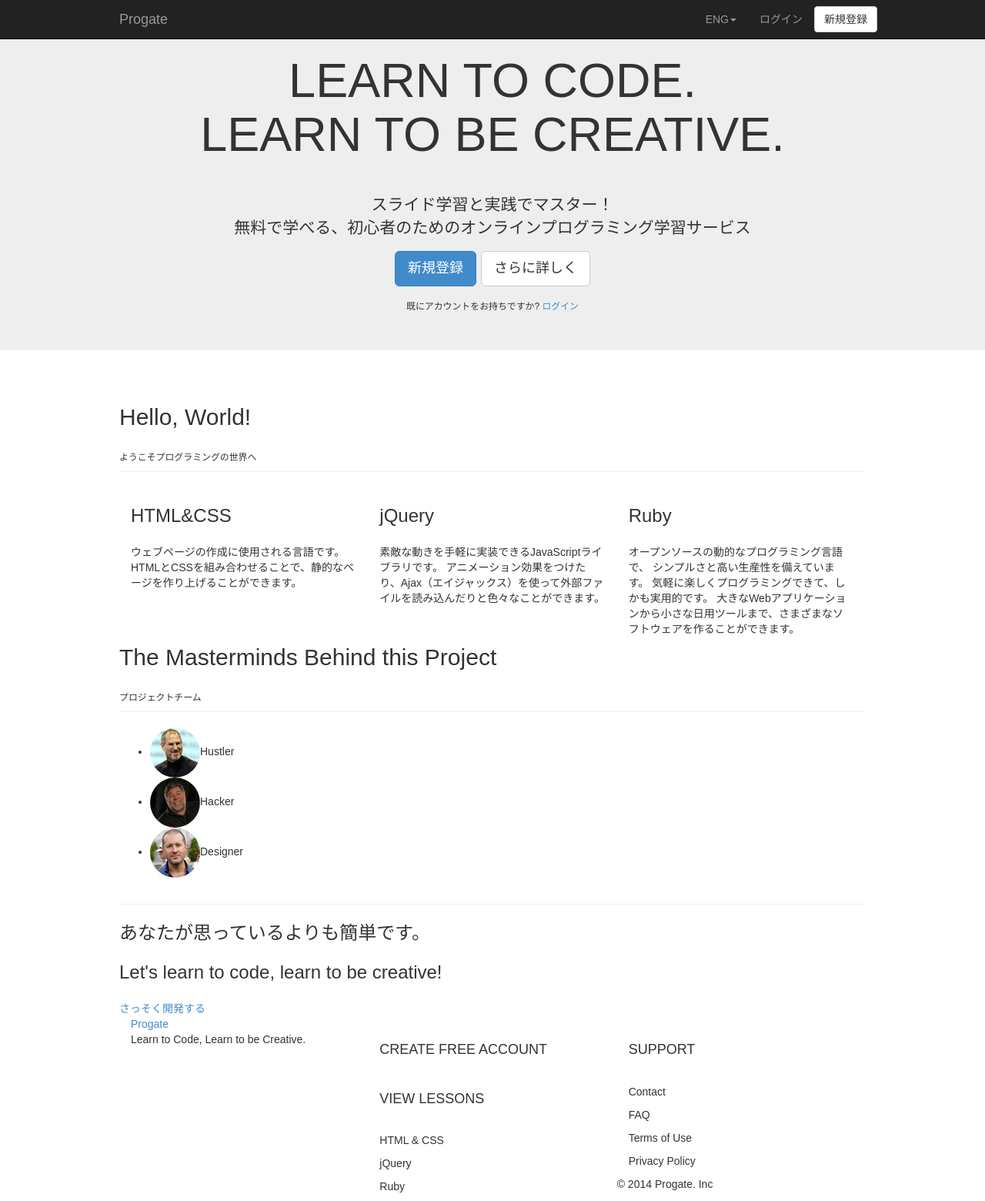
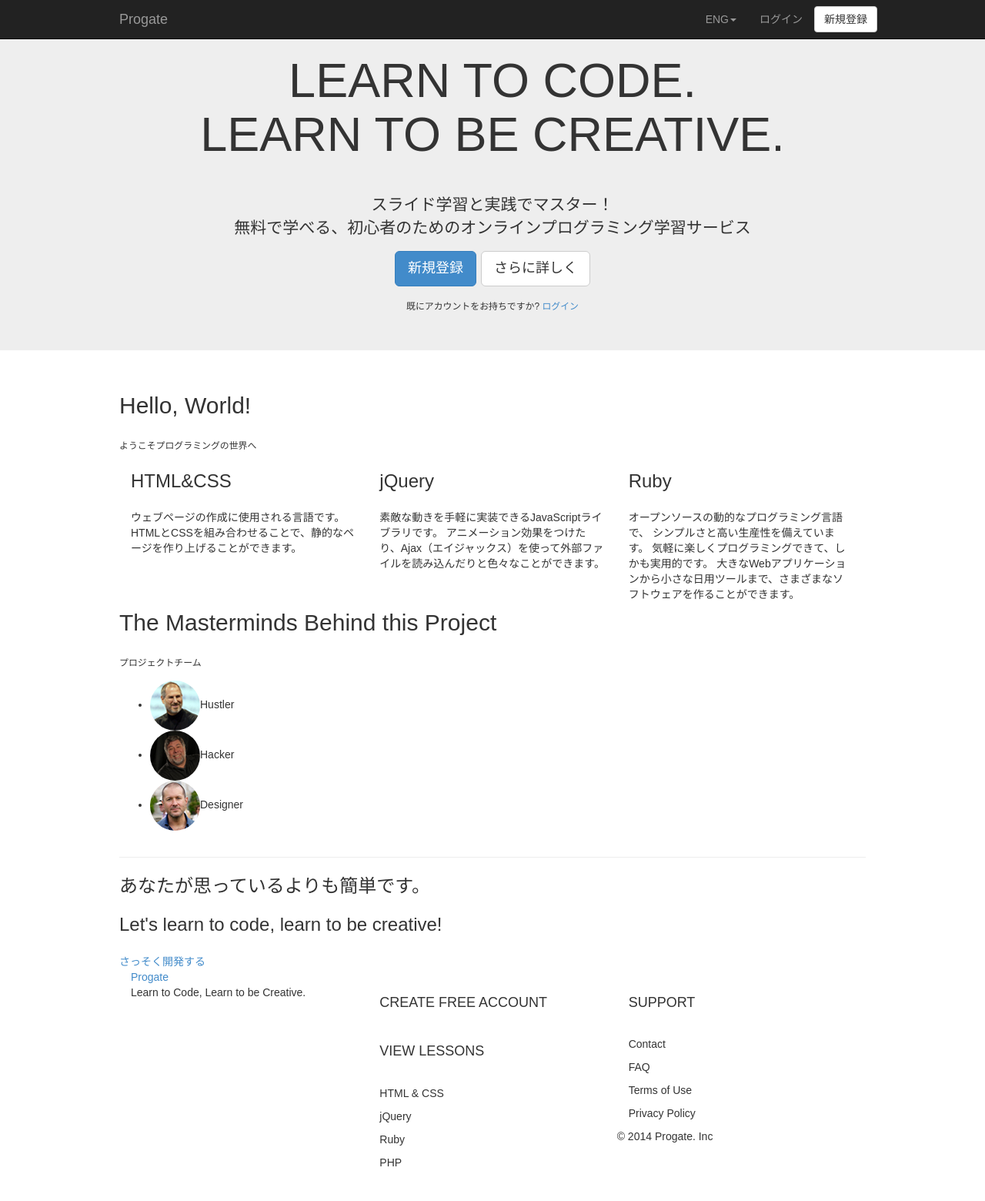
Before and after one commit to michiminstar/design_lesson, a Rails app: page /landing/index in a window 1280 px wide. Shown: the top 1560 px of the page at 77% size. After the commit the page ends 1515 px from the top, so only its background shows below. Run offline with Rails 7, Linux system fonts and the light colour scheme; style sheets or scripts are compiled from the project's sources; some libraries are stand-ins or nearby versions.

Commit message:
Modify html

```diff
--- a/lesson01/app/views/landing/index.html.erb
+++ b/lesson01/app/views/landing/index.html.erb
@@ -25,6 +25,7 @@
       <div>
         <h2>Hello, World!</h2>
         <small>ようこそプログラミングの世界へ</small>
+      </div>
       <h3>HTML&amp;CSS</h3>
       <p>
         ウェブページの作成に使用される言語です。HTMLとCSSを組み合わせることで、静的なページを作り上げることができます。
@@ -33,7 +34,6 @@
       <p>素敵な動きを手軽に実装できるJavaScriptライブラリです。 アニメーション効果をつけたり、Ajax（エイジャックス）を使って外部ファイルを読み込んだりと色々なことができます。</p>
       <h3>Ruby</h3>
       <p>オープンソースの動的なプログラミング言語で、 シンプルさと高い生産性を備えています。 気軽に楽しくプログラミングできて、しかも実用的です。 大きなWebアプリケーションから小さな日用ツールまで、さまざまなソフトウェアを作ることができます。</p>
-    </div>
 
     <div>
       <h2>The Masterminds Behind this Project</h2>
--- a/lesson01_after/app/views/landing/index.html.erb
+++ b/lesson01_after/app/views/landing/index.html.erb
@@ -42,9 +42,8 @@
 <div class="container">
   <div class="row">
     <div>
-        <div class="page-header">
       <h2>Hello, World!</h2>
-          <small class="subtitle">ようこそプログラミングの世界へ</small>
+      <small>ようこそプログラミングの世界へ</small>
     </div>
     <div class="col-md-4">
       <h3>HTML&amp;CSS</h3>
@@ -60,19 +59,13 @@
       <h3>Ruby</h3>
       <p>オープンソースの動的なプログラミング言語で、 シンプルさと高い生産性を備えています。 気軽に楽しくプログラミングできて、しかも実用的です。 大きなWebアプリケーションから小さな日用ツールまで、さまざまなソフトウェアを作ることができます。</p>
     </div>
-    </div>
-
-      <div>
-        <div class="page-header">
     <h2>The Masterminds Behind this Project</h2>
     <small class="subtitle">プロジェクトチーム</small>
-        </div>
     <ul>
        <li><%= image_tag('jobs.jpg', :alt => 'Steve Jobs', :class => "img-circle") %>Hustler</li>
        <li><%= image_tag('woz.jpg', :alt => 'Steve Wozniak', :class => "img-circle") %>Hacker</li>
        <li><%= image_tag('ive.jpg', :alt => 'Jonny Ive', :class => "img-circle") %>Designer</li>
     </ul>
-     </div>
   </div><!-- End Main Content -->
 
   <!-- Call to Action -->
@@ -83,6 +76,7 @@
     <a href="#">さっそく開発する</a>
   </div><!-- End Call to Action -->
 </div>
+
 <!-- Footer -->
 <div class="footer">
   <div class="container">
```
Lines whose indentation alone changed are shown as unchanged.
